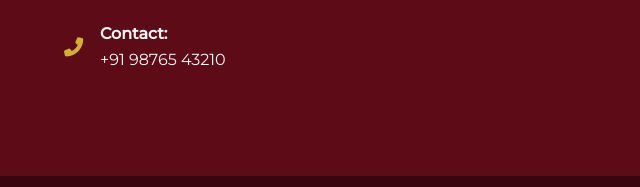
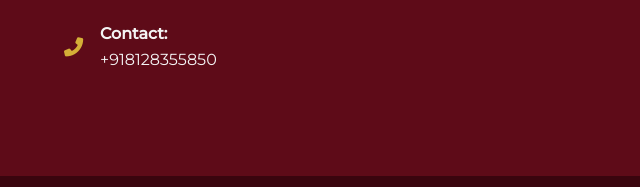
Before and after one commit to mr-siddhu04/Maurya-City-Mart, a plain HTML site: page index.html in a window 1280 px wide. Shown: the part 2950-3137 px from the top of the page, 0-640 px from the left. Drawn offline with nearby package versions, Linux system fonts and the light colour scheme.

Commit message:
Update index.html

```diff
--- a/index.html
+++ b/index.html
@@ -400,7 +400,7 @@
                 <i class="fas fa-phone-alt"></i>
                 <div>
                     <strong>Contact:</strong><br>
-                    +91 98765 43210
+                    +918128355850
                 </div>
             </div>
         </div>
```
